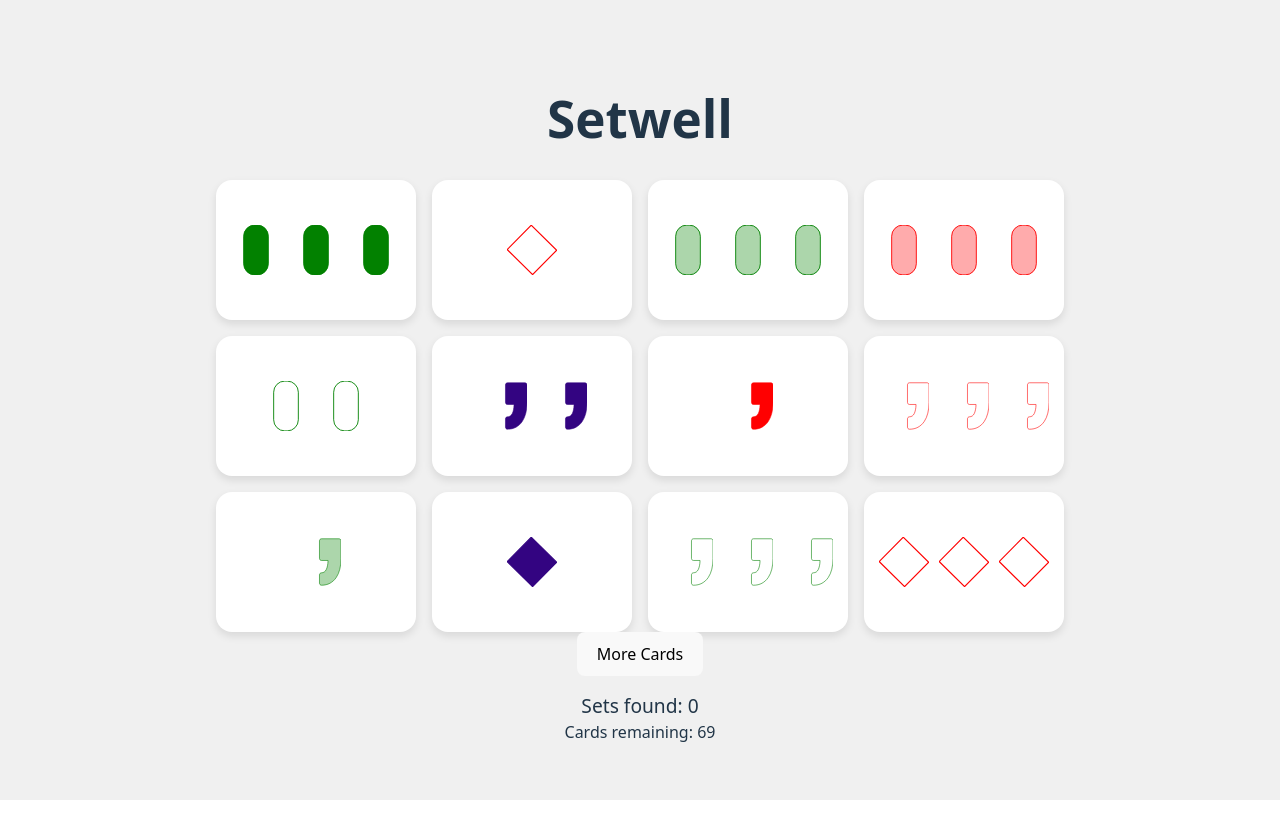
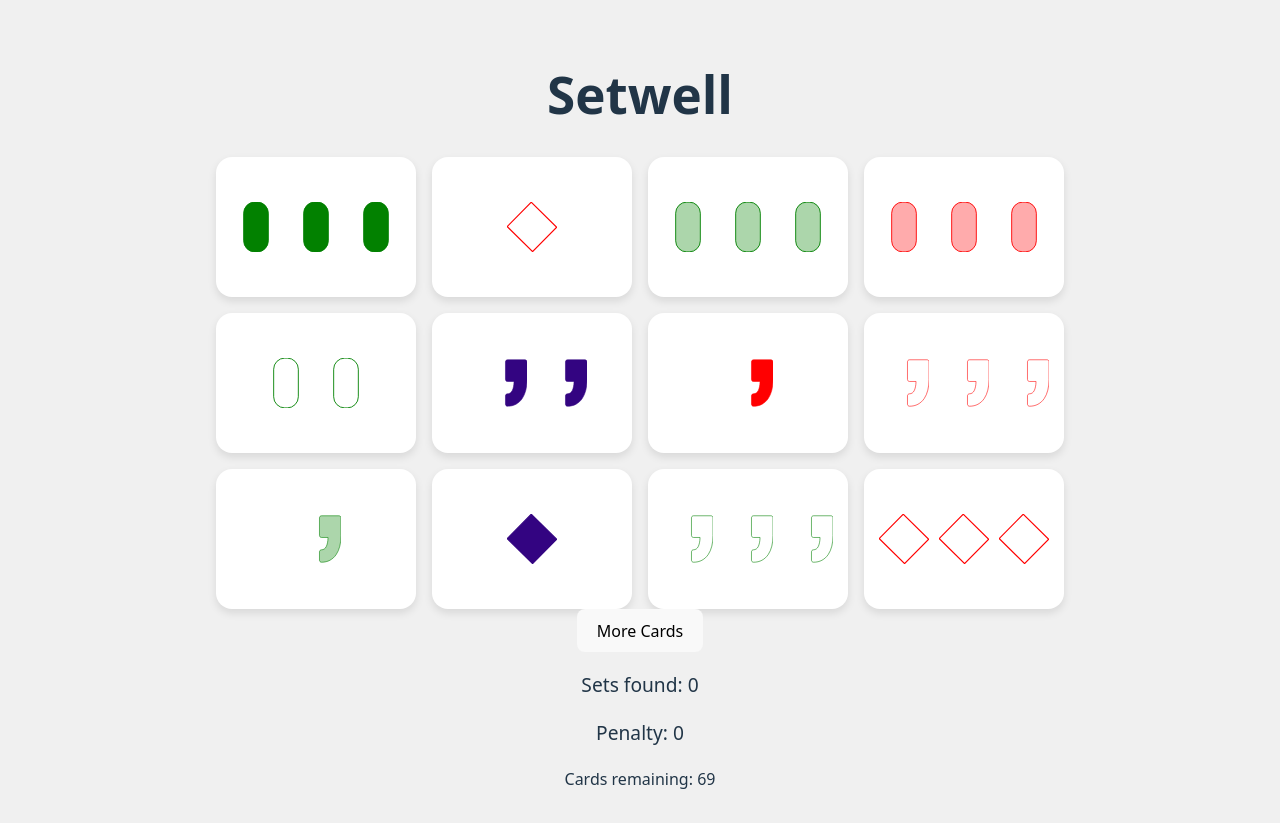
Before and after one commit to katestud/setwell, a React (Vite) app: page / in a window 1280 px wide. Before the commit the page ends 800 px from the top, so only its background shows below. Built offline with nearby package versions, Linux system fonts and the light colour scheme.

Commit message:
Track penalty / mistakes made

```diff
--- a/src/App.css
+++ b/src/App.css
@@ -48,7 +48,7 @@ body {
   transform: scale(1.02);
 }
 
-.found-set-count {
+.game-stats-text {
   text-align: center;
   margin-top: 1rem;
   font-size: 1.2rem;
--- a/src/App.tsx
+++ b/src/App.tsx
@@ -13,6 +13,7 @@ function App() {
   const [selectedCards, setSelectedCards] = useState<string[]>([]);
   const [selectedIndices, setSelectedIndices] = useState<number[]>([]);
   const [setsFound, setSetsFound] = useState(0);
+  const [mistakesMade, setMistakesMade] = useState(0);
   const [modalMessage, setModalMessage] = useState<string | null>(null);
   const [showConfetti, setShowConfetti] = useState(false);
   const [cards, setCards] = useState<string[]>([]);
@@ -116,6 +117,7 @@ const dealMoreCards = (() => {
           setSelectedIndices([]);
         }, 300);
       } else {
+        setMistakesMade((prevMistakesMade) => prevMistakesMade + 1);
         const message = `Try again! The cards didn't have the right combination for ${badProps.join(
           ", "
         )}`;
@@ -174,7 +176,10 @@ return (
       More Cards
     </button>
     <div className="game-stats">
-      <div className="found-set-count">Sets found: {setsFound}</div>
+      <div className="game-stats-text">
+        <p>Sets found: {setsFound}</p>
+        <p>Penalty: {mistakesMade}</p>
+      </div>
       <div className="remaining-cards-count">
         Cards remaining: {remainingCards.length}
       </div>
```
